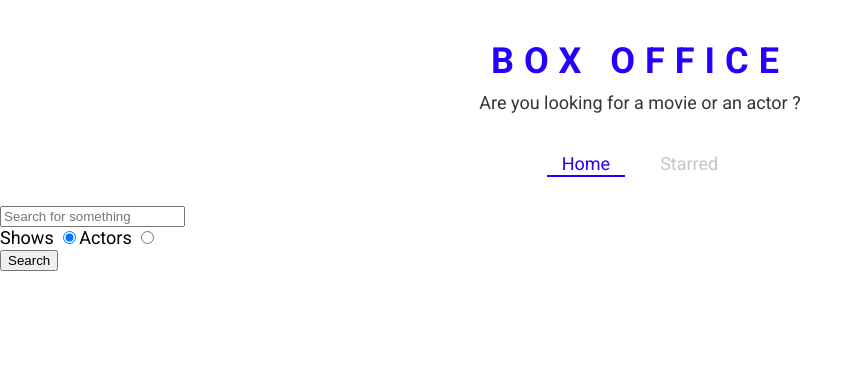
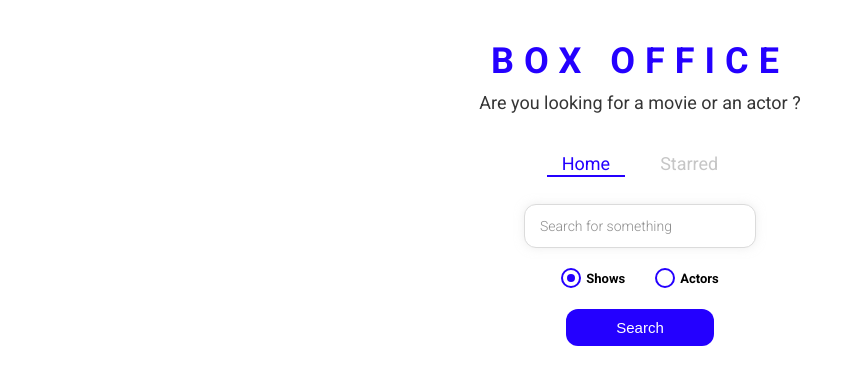
Before and after one commit to adityachaudhari911/box-office, a React (Create React App) app: page / in a window 1280 px wide. Shown: the top 384 px of the page, without its empty margins (0-863 px from the left). Built offline with nearby package versions, Linux system fonts and the light colour scheme.

Commit message:
styled entire app

```diff
--- /dev/null
+++ b/src/components/CustomRadio.js
@@ -0,0 +1,66 @@
+import React from 'react';
+import styled from 'styled-components';
+
+const RadioWrapper = styled.label`
+  display: block;
+  position: relative;
+  padding-left: 25px;
+  cursor: pointer;
+  font-size: 13px;
+  user-select: none;
+  font-weight: 700;
+  line-height: 1.65;
+
+  input {
+    position: absolute;
+    opacity: 0;
+    cursor: pointer;
+  }
+
+  span {
+    position: absolute;
+    top: 0;
+    left: 0;
+    height: 16px;
+    width: 16px;
+    background-color: #fff;
+    border: 2px solid ${({ theme }) => theme.mainColors.blue};
+    border-radius: 50%;
+  }
+
+  input:checked ~ span {
+    background-color: #fff;
+    border: 2px solid ${({ theme }) => theme.mainColors.blue};
+  }
+
+  span:after {
+    content: '';
+    position: absolute;
+    display: none;
+  }
+
+  input:checked ~ span:after {
+    display: block;
+  }
+
+  span:after {
+    top: 4px;
+    left: 4px;
+    width: 8px;
+    height: 8px;
+    border-radius: 50%;
+    background: ${({ theme }) => theme.mainColors.blue};
+  }
+`;
+
+const CustomRadio = ({ label, ...restProps }) => {
+  return (
+    <RadioWrapper htmlFor={restProps.id}>
+      {label}
+      <input {...restProps} type="radio" />
+      <span />
+    </RadioWrapper>
+  );
+};
+
+export default CustomRadio;
--- a/src/pages/Home.js
+++ b/src/pages/Home.js
@@ -1,19 +1,24 @@
 import React, { useState } from 'react';
-import ActorGris from '../components/actor/ActorGrid';
 import MainPageLayout from '../components/MainPageLayout';
+import { apiGet } from '../misc/config';
 import ShowGrid from '../components/show/ShowGrid';
-import { apiGet } from '../misc/config';
+import ActorGrid from '../components/actor/ActorGrid';
 import { useLastQuery } from '../misc/custom-hooks';
+import {
+  SearchInput,
+  RadioInputsWrapper,
+  SearchButtonWrapper,
+} from './Home.styled';
+import CustomRadio from '../components/CustomRadio';
 
 const Home = () => {
   const [input, setInput] = useLastQuery();
   const [results, setResults] = useState(null);
-  const [searchOption, setSearchOptiom] = useState('shows');
+  const [searchOption, setSearchOption] = useState('shows');
 
   const isShowsSearch = searchOption === 'shows';
-
   const onSearch = () => {
-    apiGet(`/search/${searchOption}?q=${input})`).then(result => {
+    apiGet(`/search/${searchOption}?q=${input}`).then(result => {
       setResults(result);
     });
   };
@@ -29,26 +34,28 @@
   };
 
   const onRadioChange = ev => {
-    setSearchOptiom(ev.target.value);
+    setSearchOption(ev.target.value);
   };
 
   const renderResults = () => {
     if (results && results.length === 0) {
-      return <div>Data Not Found</div>;
+      return <div>No results</div>;
     }
+
     if (results && results.length > 0) {
       return results[0].show ? (
         <ShowGrid data={results} />
       ) : (
-        <ActorGris data={results} />
+        <ActorGrid data={results} />
       );
     }
+
     return null;
   };
 
   return (
     <MainPageLayout>
-      <input
+      <SearchInput
         type="text"
         placeholder="Search for something"
         onChange={onInputChange}
@@ -56,33 +63,33 @@
         value={input}
       />
 
-      <div>
-        <label htmlFor="shows-search">
-          Shows{' '}
-          <input
+      <RadioInputsWrapper>
+        <div>
+          <CustomRadio
+            label="Shows"
             id="shows-search"
-            type="radio"
             value="shows"
             checked={isShowsSearch}
             onChange={onRadioChange}
           />
-        </label>
+        </div>
 
-        <label htmlFor="actors-search">
-          Actors{' '}
-          <input
+        <div>
+          <CustomRadio
+            label="Actors"
             id="actors-search"
-            type="radio"
             value="people"
             checked={!isShowsSearch}
             onChange={onRadioChange}
           />
-        </label>
-      </div>
+        </div>
+      </RadioInputsWrapper>
 
-      <button type="button" onClick={onSearch}>
-        Search
-      </button>
+      <SearchButtonWrapper>
+        <button type="button" onClick={onSearch}>
+          Search
+        </button>
+      </SearchButtonWrapper>
       {renderResults()}
     </MainPageLayout>
   );
--- /dev/null
+++ b/src/pages/Home.styled.js
@@ -0,0 +1,49 @@
+import styled from 'styled-components';
+
+export const SearchInput = styled.input`
+  display: block;
+  font-family: 'Roboto', sans-serif;
+  width: 200px;
+  margin: auto;
+  outline: none;
+  padding: 13px 15px;
+  border: 1px solid #dbdbdb;
+  box-shadow: 0px 0px 10px 0px rgba(219, 219, 219, 0.5);
+  font-size: 14px;
+  border-radius: 12px;
+  color: #8d8d8d;
+
+  &::placeholder {
+    font-weight: 300;
+    color: #8d8d8d;
+  }
+`;
+
+export const RadioInputsWrapper = styled.div`
+  display: flex;
+  justify-content: center;
+  margin: 20px 0;
+
+  div {
+    margin: 0 15px;
+  }
+`;
+
+export const SearchButtonWrapper = styled.div`
+  text-align: center;
+  margin-bottom: 35px;
+
+  button {
+    color: #fff;
+    background-color: ${({ theme }) => theme.mainColors.blue};
+    margin: auto;
+    padding: 10px 50px;
+    font-size: 15px;
+    border: none;
+    outline: none;
+    border-radius: 12px;
+    &:hover {
+      cursor: pointer;
+    }
+  }
+`;
```
